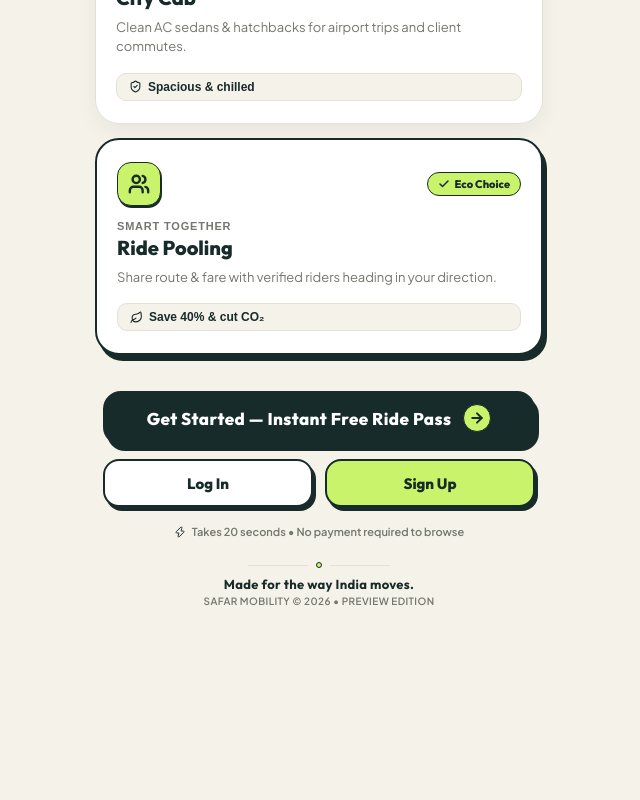
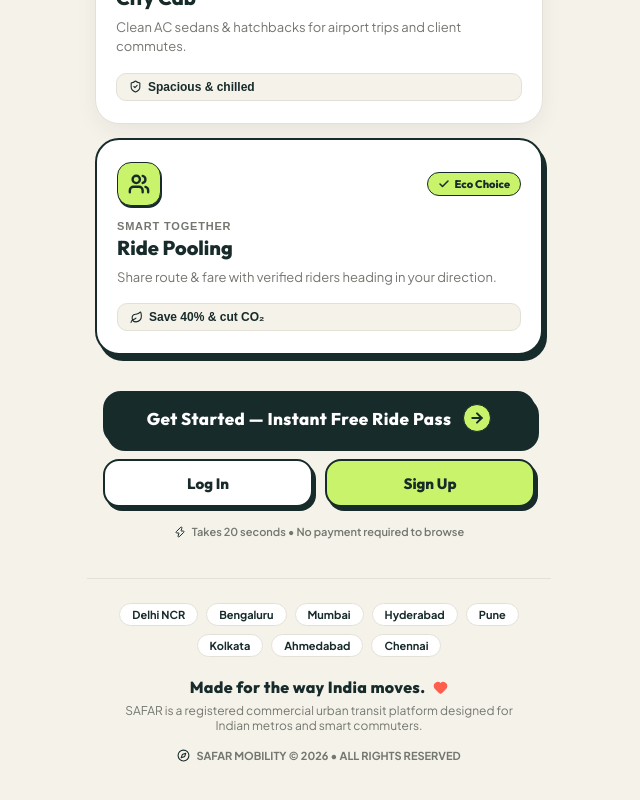
Before and after one commit to mahendraasingh/Car-Mate, a React (Vite) app: page / in a window 1280 px wide. Shown: the part 1265-2065 px from the top of the page, without its empty margins (321-961 px from the left). Before the commit the page ends 1898 px from the top, so only its background shows below. Built offline with nearby package versions, Linux system fonts and the light colour scheme.

Commit message:
feat: expand footer with Indian city transit network and brand signature

```diff
--- a/src/components/WelcomeFooter.tsx
+++ b/src/components/WelcomeFooter.tsx
@@ -1,69 +1,94 @@
 import React from 'react';
 import { colors } from '../theme/tokens';
+import { Heart, Compass } from 'lucide-react';
 
 export const WelcomeFooter: React.FC = () => {
+  const cities = ['Delhi NCR', 'Bengaluru', 'Mumbai', 'Hyderabad', 'Pune', 'Kolkata', 'Ahmedabad', 'Chennai'];
+
   return (
     <footer
       style={{
         width: '100%',
-        paddingTop: '16px',
-        paddingBottom: '8px',
+        maxWidth: '1200px',
+        margin: '32px auto 0',
+        padding: '24px 20px 32px',
         textAlign: 'center',
-        position: 'relative',
+        borderTop: `1px solid ${colors.softBorder}`,
       }}
       aria-label="Application Footer"
     >
-      {/* Hand-drawn route separator with center node */}
+      {/* City Network Badges */}
       <div
         style={{
+          display: 'flex',
+          flexWrap: 'wrap',
+          alignItems: 'center',
+          justifyContent: 'center',
+          gap: '8px',
+          marginBottom: '20px',
+        }}
+      >
+        {cities.map((city) => (
+          <span
+            key={city}
+            style={{
+              fontSize: '11px',
+              fontWeight: 700,
+              color: colors.deepForest,
+              backgroundColor: colors.pureWhite,
+              border: `1px solid ${colors.softBorder}`,
+              borderRadius: '9999px',
+              padding: '4px 12px',
+            }}
+          >
+            {city}
+          </span>
+        ))}
+      </div>
+
+      {/* Main Tagline */}
+      <p
+        style={{
+          fontFamily: 'var(--font-display)',
+          fontSize: '16px',
+          fontWeight: 800,
+          color: colors.deepForest,
+          letterSpacing: '0.3px',
+          margin: '0 0 6px',
           display: 'flex',
           alignItems: 'center',
           justifyContent: 'center',
           gap: '8px',
-          marginBottom: '8px',
         }}
       >
-        <div style={{ height: '1px', flex: 1, backgroundColor: colors.softBorder, maxWidth: '60px' }} />
-        <div
-          style={{
-            width: '6px',
-            height: '6px',
-            borderRadius: '50%',
-            backgroundColor: colors.freshLime,
-            border: `1.5px solid ${colors.deepForest}`,
-          }}
-          aria-hidden="true"
-        />
-        <div style={{ height: '1px', flex: 1, backgroundColor: colors.softBorder, maxWidth: '60px' }} />
-      </div>
+        <span>Made for the way India moves.</span>
+        <Heart size={15} color={colors.doodleCoral} fill={colors.doodleCoral} />
+      </p>
 
-      {/* Primary Supporting Line */}
+      {/* Footnote */}
       <p
         style={{
-          fontFamily: 'var(--font-display)',
-          fontSize: '13px',
-          fontWeight: 700,
-          color: colors.deepForest,
-          letterSpacing: '0.3px',
-          margin: 0,
+          fontSize: '12px',
+          color: colors.mutedGrey,
+          margin: '0 0 12px',
         }}
       >
-        Made for the way India moves.
+        SAFAR is a registered commercial urban transit platform designed for Indian metros and smart commuters.
       </p>
 
-      {/* Discrete Edition Badge */}
-      <span
+      <div
         style={{
-          fontSize: '10px',
-          fontWeight: 600,
+          display: 'inline-flex',
+          alignItems: 'center',
+          gap: '6px',
+          fontSize: '11px',
+          fontWeight: 700,
           color: colors.mutedGrey,
-          display: 'block',
-          marginTop: '3px',
-          letterSpacing: '0.4px',
         }}
       >
-        SAFAR MOBILITY © 2026 • PREVIEW EDITION
-      </span>
+        <Compass size={13} color={colors.deepForest} />
+        <span>SAFAR MOBILITY © 2026 • ALL RIGHTS RESERVED</span>
+      </div>
     </footer>
   );
 };
```
